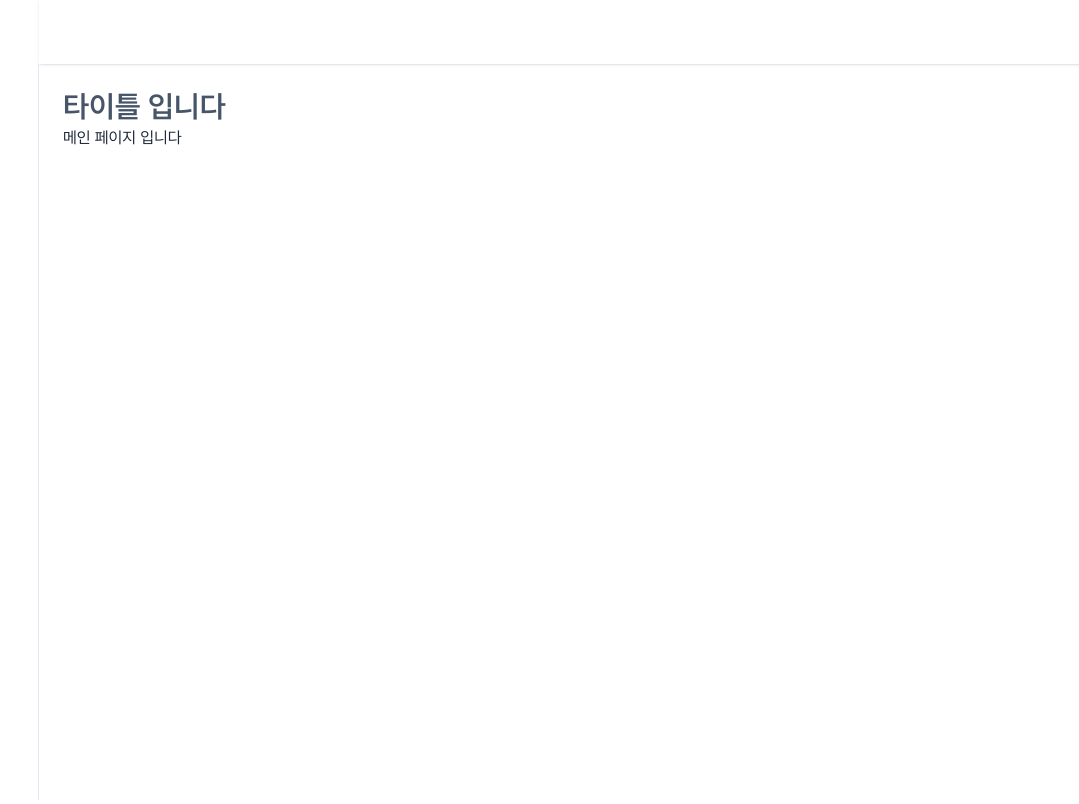
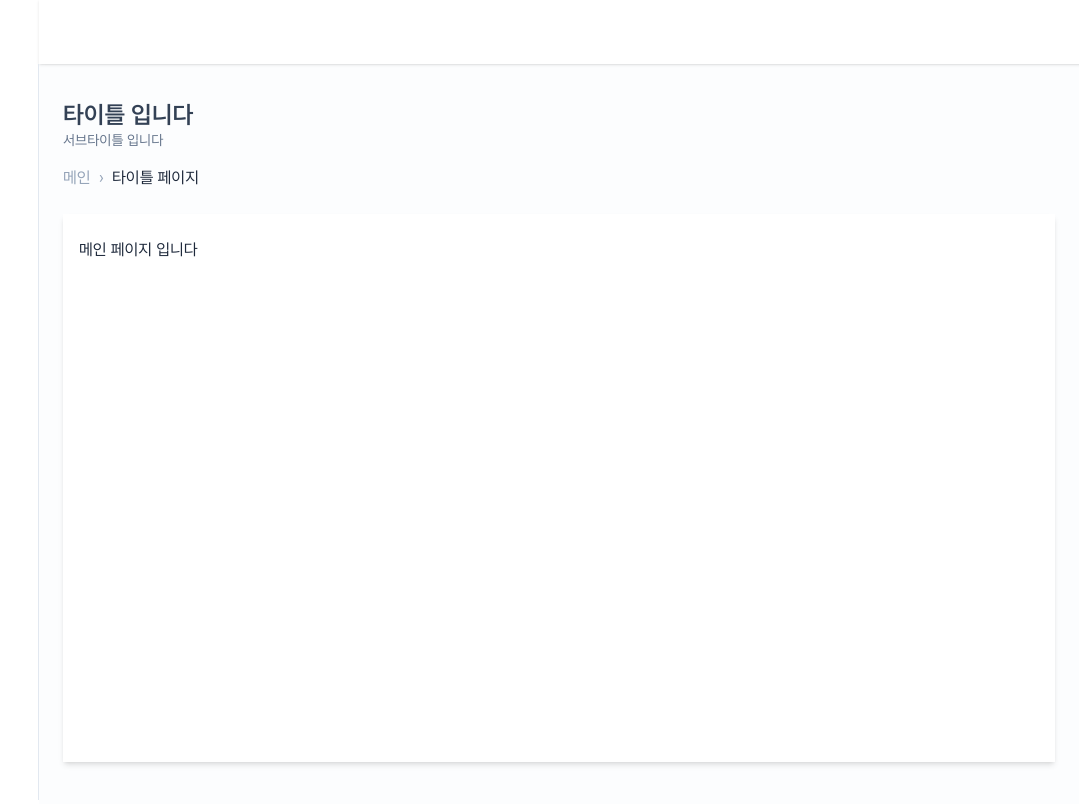
Before and after one commit to spaceoddity-gray/vue_study, a Nuxt app: page / in a window 1280 px wide. Shown: the top 804 px of the page, without its empty margins (201-1280 px from the left). Built offline with nearby package versions, Linux system fonts and the light colour scheme; no server answers.

Commit message:
feat: breadcrumbs 개발

```diff
--- a/components/inputs/TextInput.vue
+++ b/components/inputs/TextInput.vue
@@ -48,7 +48,7 @@
 </template>
 
 <script setup lang="ts">
-import { ref, watch, withDefaults, defineProps } from 'vue';
+import { ref, watch, withDefaults } from 'vue';
 
 interface TextInputProps {
     label: string;
--- a/components/layout/Contents.vue
+++ b/components/layout/Contents.vue
@@ -1,10 +1,28 @@
 <template>
-    <h5 class="font-semibold text-slate-600">타이틀 입니다</h5>
-    <div class="w-full">
+    <h6 class="font-semibold text-slate-700">
+        타이틀 입니다
+        <p class="text-sm font-normal text-slate-500">서브타이틀 입니다</p>
+    </h6>
+    <Breadcrumbs
+        class="mt-4"
+        :routes="abc"
+    />
+    <div class="relative w-full mt-6 px-4 py-6 box-border shadow-md bg-white">
         <slot></slot>
     </div>
 </template>
 
 <script setup lang="ts">
-import BreadcrumbsVue from '../navigation/Breadcrumbs.vue';
+import Breadcrumbs from '../navigation/Breadcrumbs.vue';
+
+const abc = [
+    {
+        pathName: '메인',
+        asPath: '/',
+    },
+    {
+        pathName: '타이틀 페이지',
+        asPath: '/sub',
+    },
+]
 </script>
--- a/components/navigation/Breadcrumbs.vue
+++ b/components/navigation/Breadcrumbs.vue
@@ -1,3 +1,45 @@
 <template>
+    <nav>
+        <ol class="flex flex-wrap items-center">
+            <template
+                v-for="({ pathName, asPath }, index) in routes"
+            >
+                <li>
+                    <NuxtLink
+                        v-if="index + 1 < routes.length"
+                        :to="asPath"
+                    >
+                        <span class="text-slate-400">
+                            {{ pathName }}
+                        </span>
+                    </NuxtLink>
+                    <span v-else>
+                        {{ pathName }}
+                    </span>
+                </li>
+                <li
+                    v-if="index + 1 < routes.length"
+                    class="flex mx-2 select-none text-slate-400"
+                >
+                    ›
+                </li>
+            </template>
+        </ol>
+    </nav>
+</template>
 
-</template>
+<script setup lang="ts">
+
+interface BreadcrumbsRouteObject {
+    pathName: string;
+    asPath: string;
+}
+interface BreadcrumbsProps {
+    routes: BreadcrumbsRouteObject[];
+}
+//props
+const {
+    routes,
+} = defineProps<BreadcrumbsProps>();
+
+</script>
--- a/layouts/default.vue
+++ b/layouts/default.vue
@@ -1,11 +1,11 @@
 <template>
-    <div class="flex">
+    <div class="flex min-h-dvh">
         <AppBar class="fixed ml-[240px]">
         </AppBar>
         <Drawer class="w-[240px]">
 
         </Drawer>
-        <div class="relative flex-1 mt-16 py-6">
+        <div class="relative flex-1 mt-16 pt-9 pb-12 bg-slate-50/[0.4]">
             <Container>
                 <slot></slot>
             </Container>
@@ -18,7 +18,7 @@ import AppBar from '../components/surfaces/AppBar.vue';
 import Drawer from '../components/navigation/Drawer.vue';
 import Container from '../components/layout/Container.vue';
 
-definePageMeta({
+defineNuxtComponent({
     middleware: 'auth'
 });
 </script>
```
